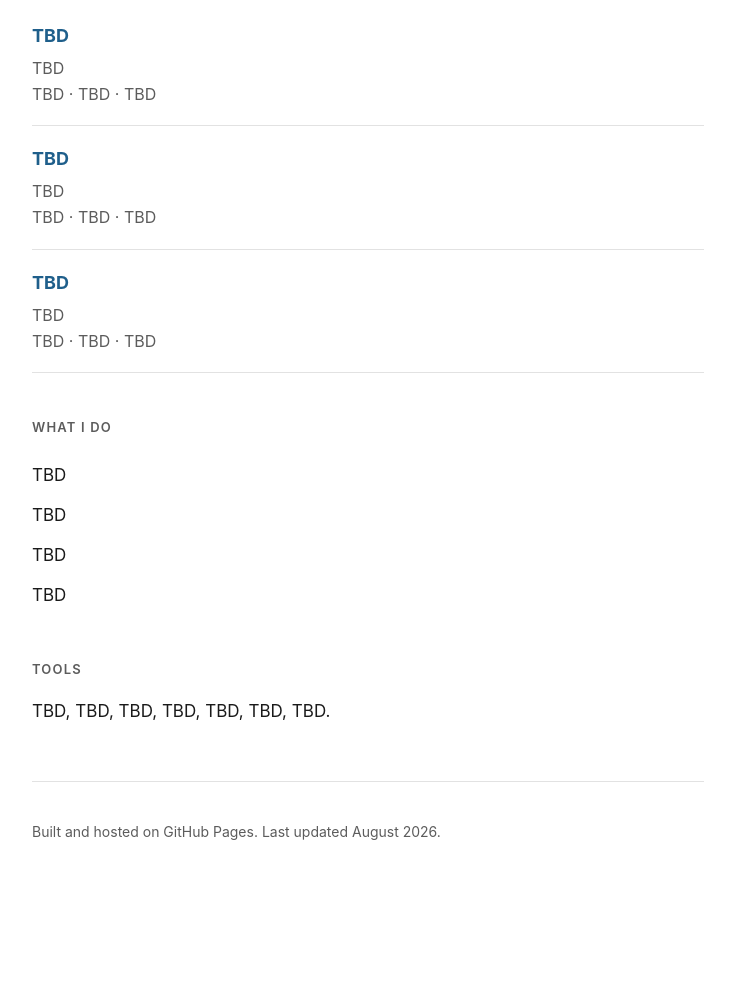
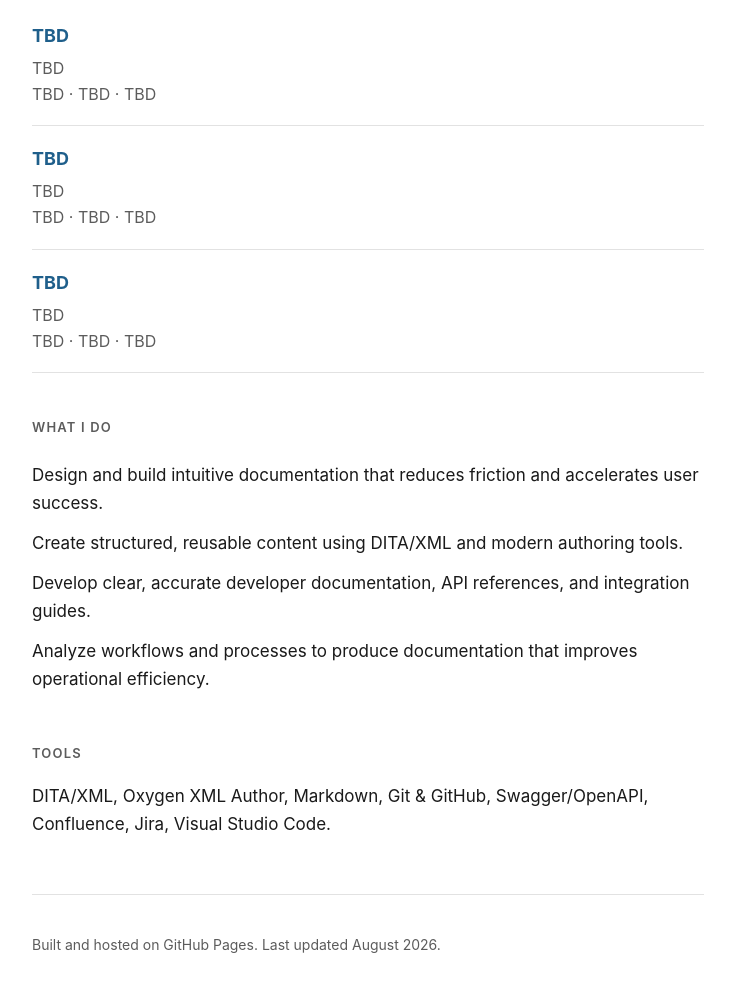
Before and after one commit to ruthsfrost/ruthsfrost.github.io, a plain HTML site: page index.html in a window 1280 px wide. Shown: the part 507-1499 px from the top of the page, without its empty margins (272-1007 px from the left). Before the commit the page ends 1461 px from the top, so only its background shows below. Drawn offline with Linux system fonts and the light colour scheme.

Commit message:
"What I do" and "Tools"

```diff
--- a/index.html
+++ b/index.html
@@ -82,14 +82,14 @@
 
   <h2>What I do</h2>
   <ul class="plain">
-    <li>TBD</li>
-    <li>TBD</li>
-    <li>TBD</li>
-    <li>TBD</li>
+<li>Design and build intuitive documentation that reduces friction and accelerates user success.</li>
+<li>Create structured, reusable content using DITA/XML and modern authoring tools.</li>
+<li>Develop clear, accurate developer documentation, API references, and integration guides.</li>
+<li>Analyze workflows and processes to produce documentation that improves operational efficiency.</li>
   </ul>
 
   <h2>Tools</h2>
-  <p>TBD, TBD, TBD, TBD, TBD, TBD, TBD.</p>
+  <p>DITA/XML, Oxygen XML Author, Markdown, Git & GitHub, Swagger/OpenAPI, Confluence, Jira, Visual Studio Code.</p>
 
   <footer>
     <p>Built and hosted on GitHub Pages. Last updated August 2026.</p>
```
